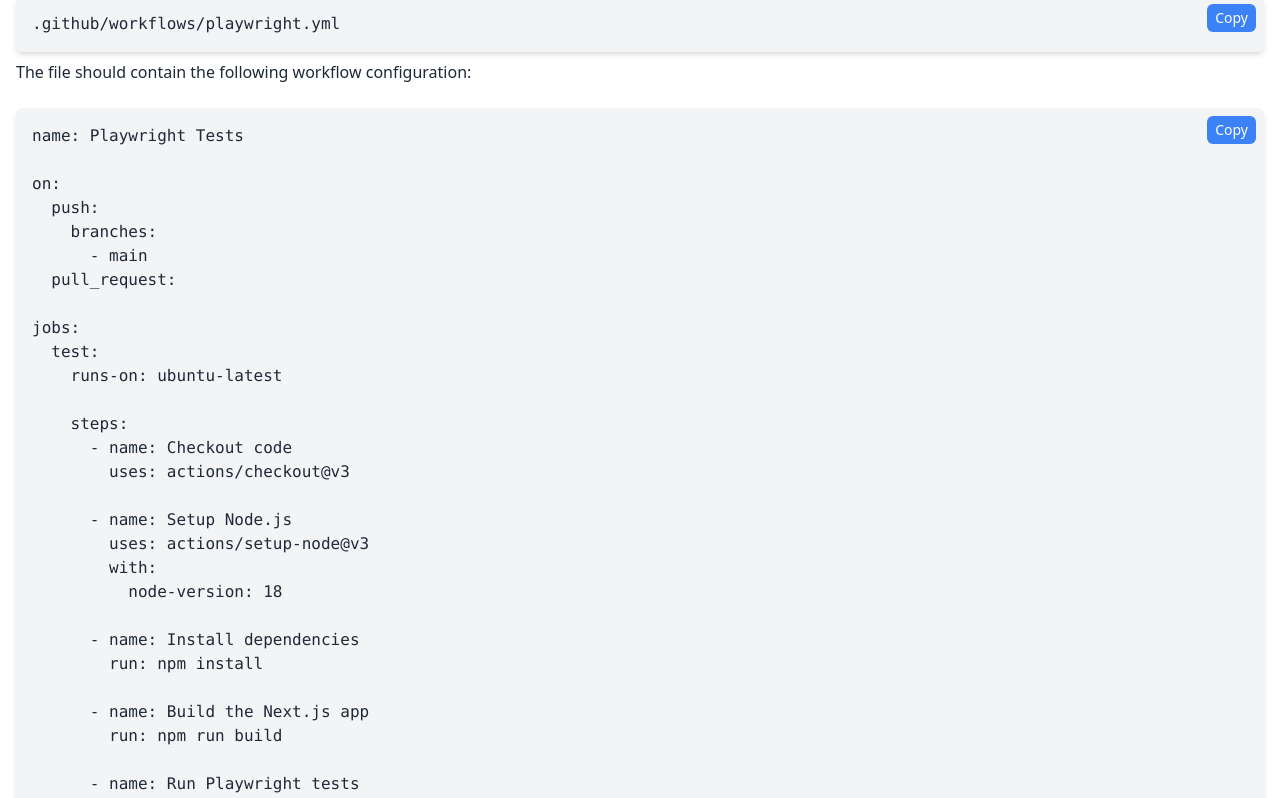
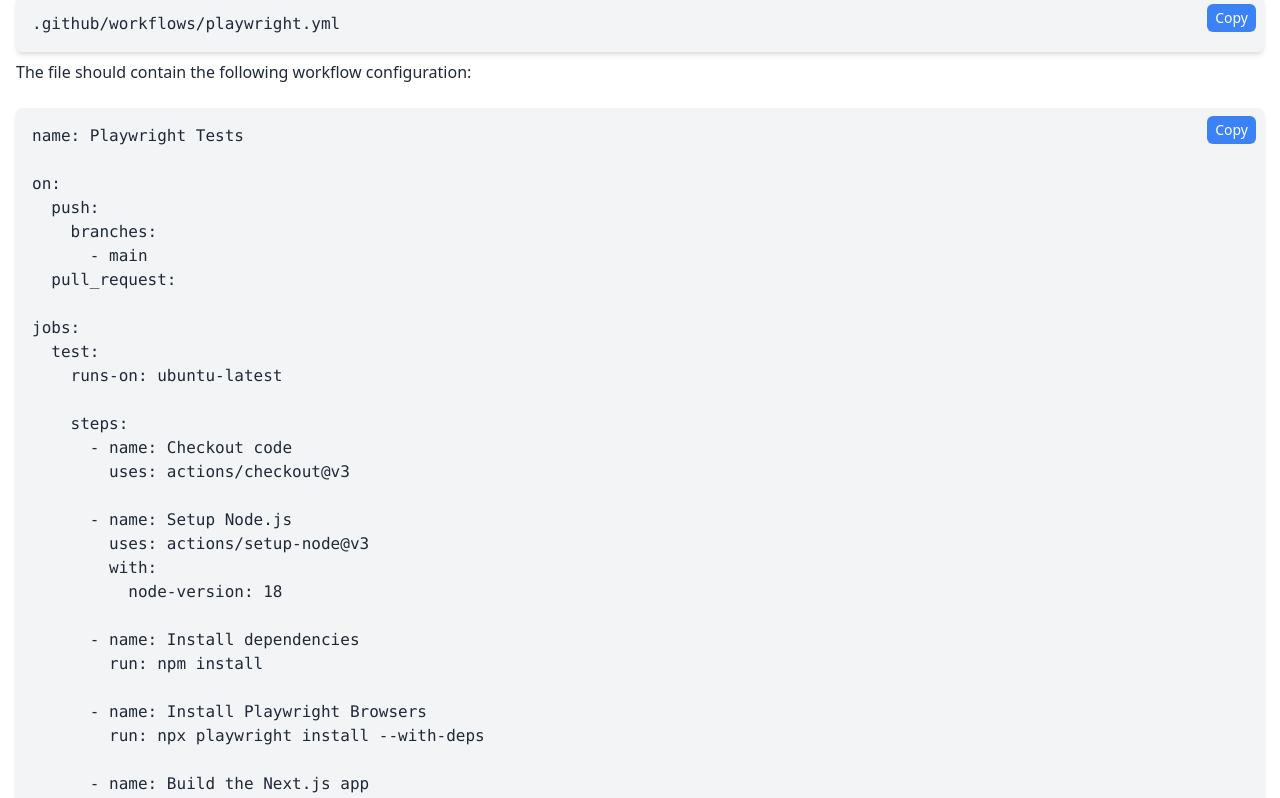
Before and after one commit to juvezz/sergeipetrukhin, a Next.js app: page /github-actions in a window 1280 px wide. Shown: the part 960-1758 px from the top of the page. Built offline with nearby package versions, Linux system fonts and the light colour scheme.

Commit message:
fix playwright browsers

```diff
--- a/src/app/github-actions/page.tsx
+++ b/src/app/github-actions/page.tsx
@@ -73,6 +73,9 @@
       - name: Install dependencies
         run: npm install
 
+      - name: Install Playwright Browsers
+        run: npx playwright install --with-deps
+
       - name: Build the Next.js app
         run: npm run build
 
```
